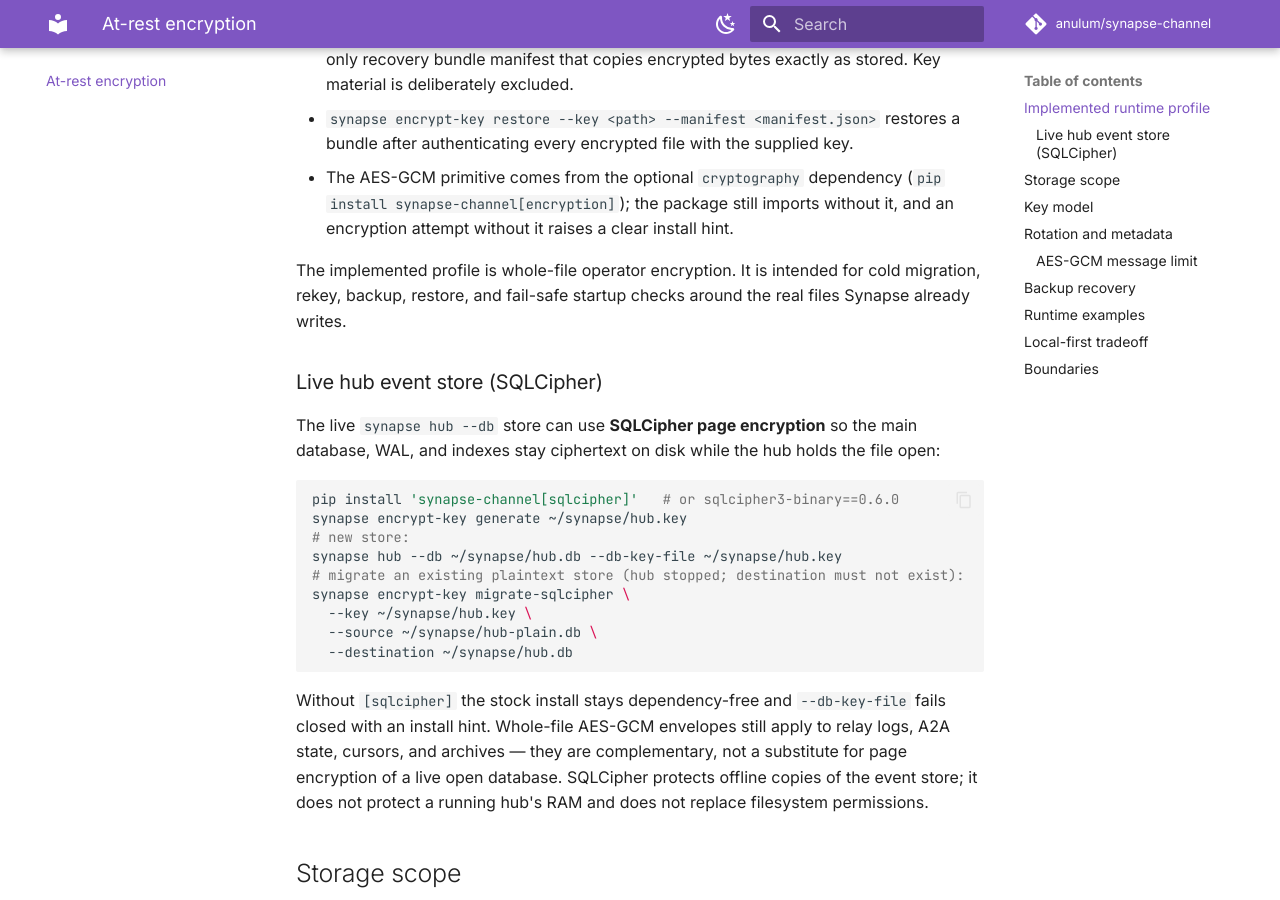
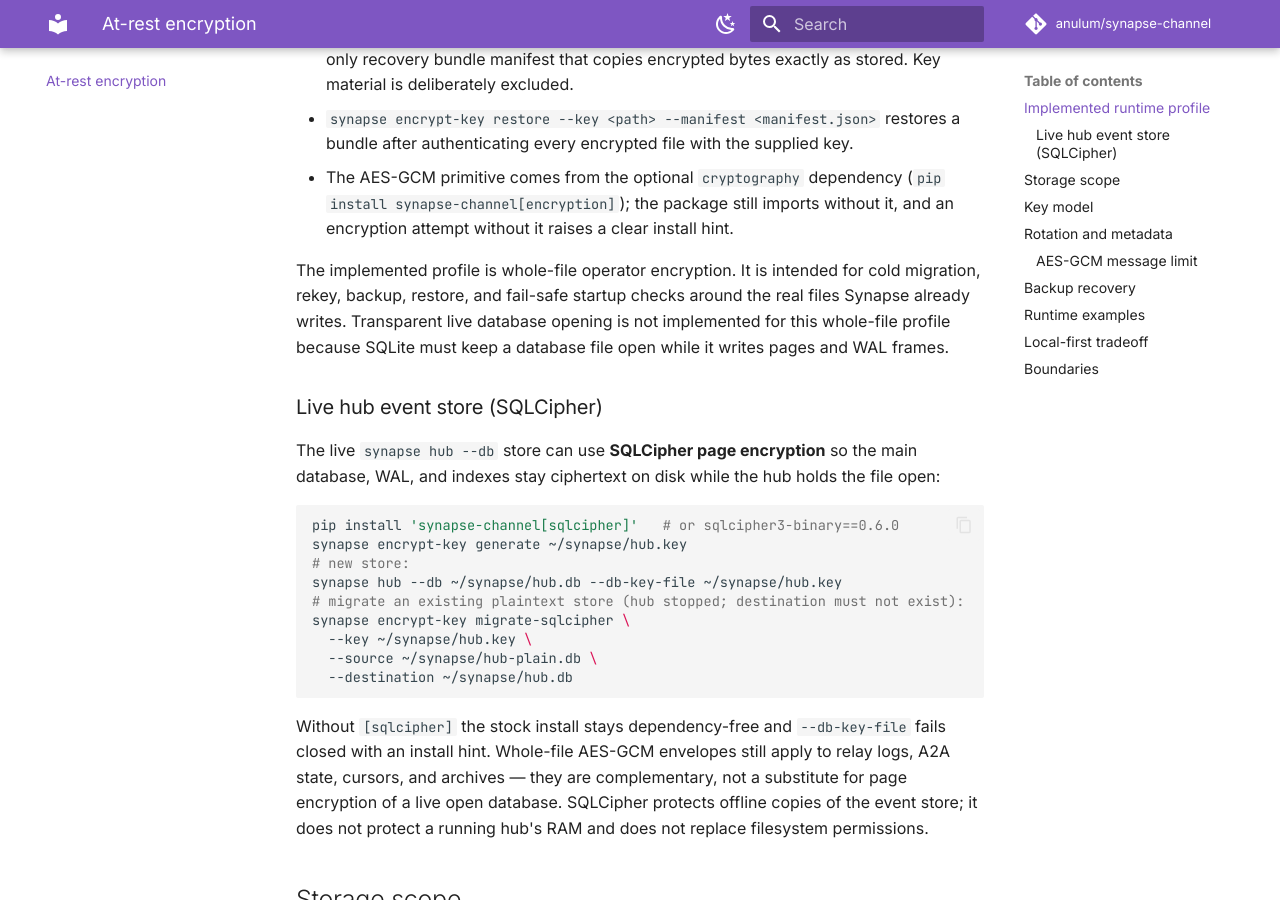
Before and after one commit to anulum/synapse-channel, an MkDocs documentation site: the page built from docs/at-rest-encryption.md, in a window 1280 px wide and 900 px high, scrolled down 1035 px. Built offline with MkDocs 1.6.1 and Material for MkDocs 9.7.7, drawn with Linux system fonts in a browser that asks for light colours; comment, search, counter and statistics services are not loaded.

Commit message:
fix: align SQLCipher release contracts
Update the at-rest encryption documentation contract, treat SQLCipher open failures as multihub observe store-read errors, and include the sqlcipher extra in the packaging union guard.

Verification: PYTHONPATH=src pytest tests/test_at_rest_encryption_design_docs.py tests/test_cli_multihub.py tests/test_packaging_extras.py

Verification: PYTHONPATH=src pytest SQLCipher/CLI/dashboard focused surfaces (118 passed)

Verification: focused mypy on multihub and packaging tests

Verification: ruff check/format, bandit, capability_manifest --check

Authored by Anulum Fortis & Arcane Sapience (protoscience@anulum.li)

Co-Authored-By: Arcane Sapience <protoscience@anulum.li>

```diff
--- a/docs/at-rest-encryption.md
+++ b/docs/at-rest-encryption.md
@@ -43,7 +43,9 @@
 
 The implemented profile is whole-file operator encryption. It is intended for
 cold migration, rekey, backup, restore, and fail-safe startup checks around the
-real files Synapse already writes.
+real files Synapse already writes. Transparent live database opening is not
+implemented for this whole-file profile because SQLite must keep a database file
+open while it writes pages and WAL frames.
 
 ### Live hub event store (SQLCipher)
 
```
Also changed, not shown: 2 other files.
